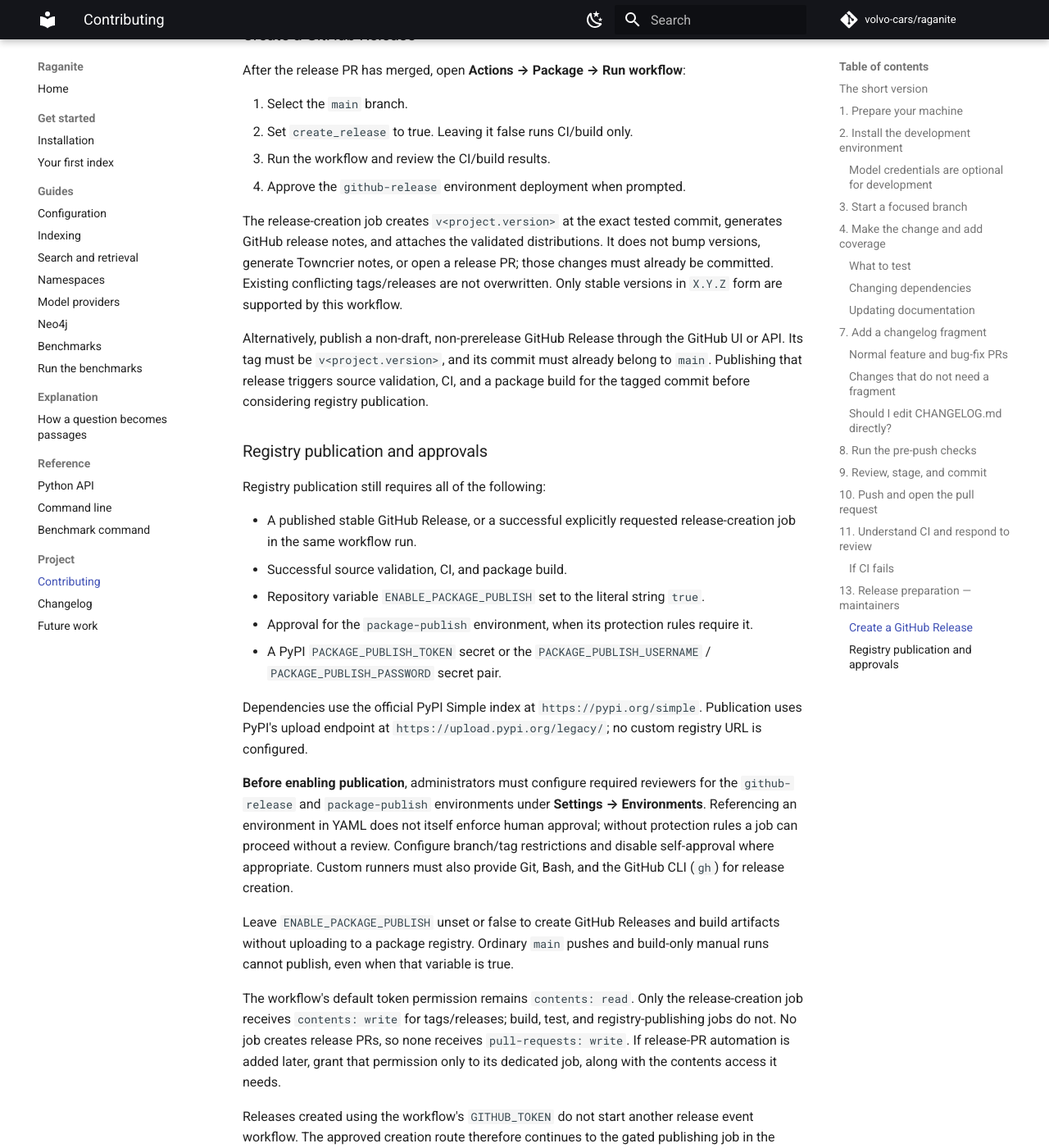
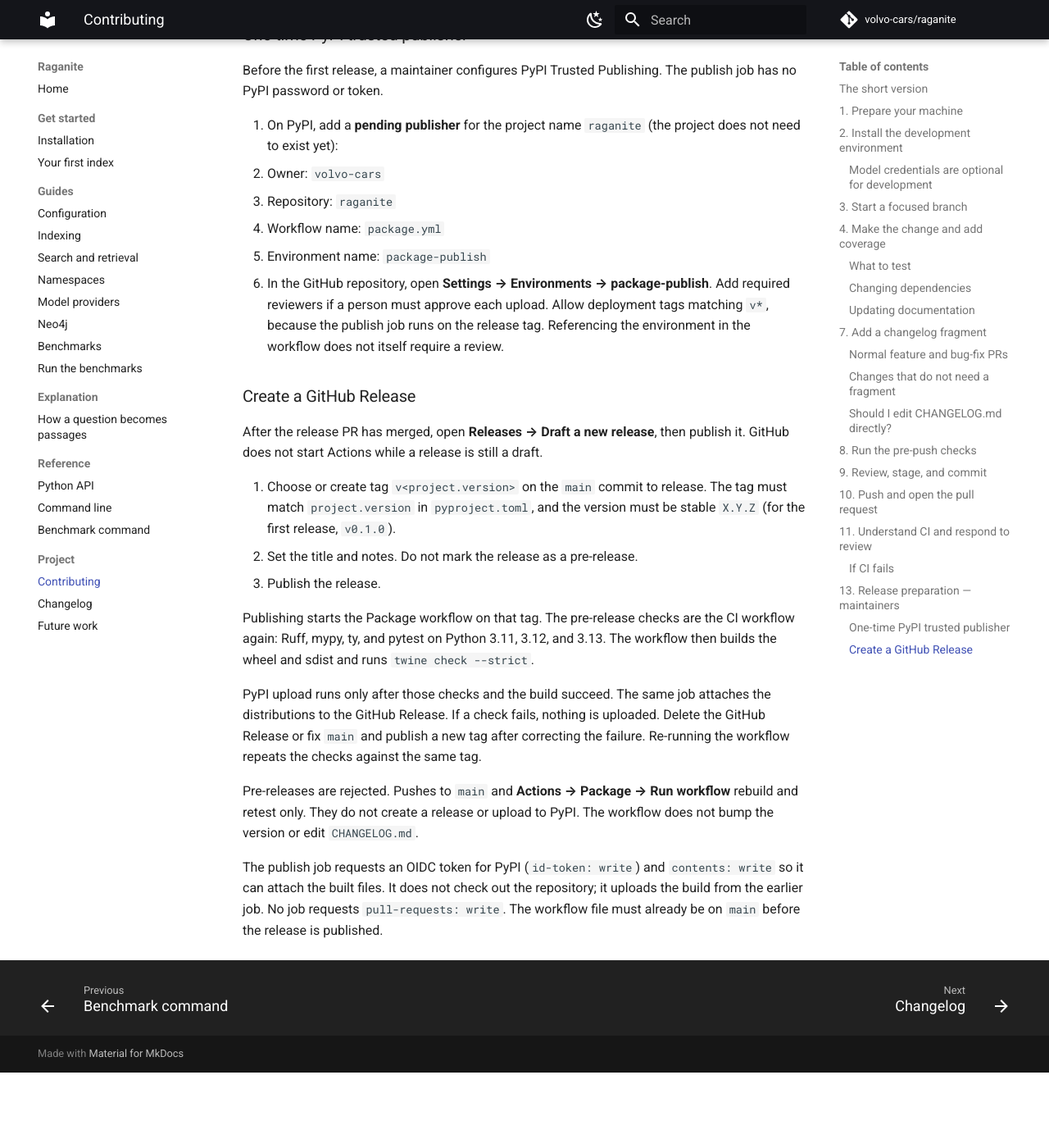
Before and after one commit to volvo-cars/raganite, an MkDocs documentation site: the page built from docs/contributing.md, in a window 1280 px wide and 1400 px high, scrolled down 8597 px. Shown: the whole window at 82% size. Built offline with MkDocs 1.6.1 and Material for MkDocs 9.7.7, drawn with Linux system fonts in a browser that asks for light colours; comment, search, counter and statistics services are not loaded; after the commit the page ends 9905 px from its top, so only the background shows below that; some of the changed text lies outside the part shown.

Commit message:
ci: prepare for publish release
- Replace credential-based uploads with PyPI OIDC authentication
- Attach validated distributions to the published GitHub release
- Keep main pushes and manual runs limited to checks and builds
- Document release setup and installation from PyPI
- Add project links to package metadata

```diff
--- a/docs/contributing.md
+++ b/docs/contributing.md
@@ -292,7 +292,7 @@ different retrieval mode or by silently excluding failed questions.
 ## 11. Understand CI and respond to review
 
 The `CI` workflow runs on pull requests, merge-queue events, and manual dispatch.
-It is also reused by the post-merge packaging workflow.
+It is also reused as the pre-release checks in the packaging workflow.
 
 | Job | What it does |
 | --- | --- |
@@ -368,65 +368,54 @@ asks. Prepare a focused release PR when the scope/version is agreed:
    an older cached tool, keeping validation compatible with newer build metadata.
 7. Commit the version, lockfile, generated notes, and consumed-fragment deletions
    in the release PR. Mark the PR as a release in the changelog exemption.
-8. Merge through the normal checks/reviews and verify the resulting package
-   artifacts. A normal `main` push builds packages but never publishes them.
-   Create the release through one of the approved routes below. A tag push
-   alone does not publish a package.
+8. Merge through the normal checks/reviews. A push to `main` builds the package
+   and runs the same checks, but it does not publish. A tag push alone does not
+   publish either. Create the release from the GitHub Releases page, as below.
+
+### One-time PyPI trusted publisher
+
+Before the first release, a maintainer configures PyPI Trusted Publishing.
+The publish job has no PyPI password or token.
+
+1. On PyPI, add a **pending publisher** for the project name `raganite` (the
+   project does not need to exist yet):
+   - Owner: `volvo-cars`
+   - Repository: `raganite`
+   - Workflow name: `package.yml`
+   - Environment name: `package-publish`
+2. In the GitHub repository, open **Settings → Environments → package-publish**.
+   Add required reviewers if a person must approve each upload. Allow deployment
+   tags matching `v*`, because the publish job runs on the release tag.
+   Referencing the environment in the workflow does not itself require a review.
 
 ### Create a GitHub Release
 
-After the release PR has merged, open **Actions → Package → Run workflow**:
+After the release PR has merged, open **Releases → Draft a new release**, then
+publish it. GitHub does not start Actions while a release is still a draft.
 
-1. Select the `main` branch.
-2. Set `create_release` to true. Leaving it false runs CI/build only.
-3. Run the workflow and review the CI/build results.
-4. Approve the `github-release` environment deployment when prompted.
+1. Choose or create tag `v<project.version>` on the `main` commit to release.
+   The tag must match `project.version` in `pyproject.toml`, and the version
+   must be stable `X.Y.Z` (for the first release, `v0.1.0`).
+2. Set the title and notes. Do not mark the release as a pre-release.
+3. Publish the release.
 
-The release-creation job creates `v<project.version>` at the exact tested commit,
-generates GitHub release notes, and attaches the validated distributions. It does
-not bump versions, generate Towncrier notes, or open a release PR; those changes
-must already be committed. Existing conflicting tags/releases are not overwritten.
-Only stable versions in `X.Y.Z` form are supported by this workflow.
+Publishing starts the Package workflow on that tag. The pre-release checks are
+the CI workflow again: Ruff, mypy, ty, and pytest on Python 3.11, 3.12, and
+3.13. The workflow then builds the wheel and sdist and runs
+`twine check --strict`.
 
-Alternatively, publish a non-draft, non-prerelease GitHub Release through the
-GitHub UI or API. Its tag must be `v<project.version>`, and its commit must already
-belong to `main`. Publishing that release triggers source validation, CI, and a
-package build for the tagged commit before considering registry publication.
+PyPI upload runs only after those checks and the build succeed. The same job
+attaches the distributions to the GitHub Release. If a check fails, nothing is
+uploaded. Delete the GitHub Release or fix `main` and publish a new tag after
+correcting the failure. Re-running the workflow repeats the checks against the
+same tag.
 
-### Registry publication and approvals
+Pre-releases are rejected. Pushes to `main` and **Actions → Package → Run
+workflow** rebuild and retest only. They do not create a release or upload to
+PyPI. The workflow does not bump the version or edit `CHANGELOG.md`.
 
-Registry publication still requires all of the following:
-
-- A published stable GitHub Release, or a successful explicitly requested
-  release-creation job in the same workflow run.
-- Successful source validation, CI, and package build.
-- Repository variable `ENABLE_PACKAGE_PUBLISH` set to the literal string `true`.
-- Approval for the `package-publish` environment, when its protection rules require it.
-- A PyPI `PACKAGE_PUBLISH_TOKEN` secret or the `PACKAGE_PUBLISH_USERNAME` /
-  `PACKAGE_PUBLISH_PASSWORD` secret pair.
-
-Dependencies use the official PyPI Simple index at `https://pypi.org/simple`.
-Publication uses PyPI's upload endpoint at `https://upload.pypi.org/legacy/`;
-no custom registry URL is configured.
-
-**Before enabling publication**, administrators must configure required reviewers
-for the `github-release` and `package-publish` environments under **Settings →
-Environments**. Referencing an environment in YAML does not itself enforce human
-approval; without protection rules a job can proceed without a review. Configure
-branch/tag restrictions and disable self-approval where appropriate. Custom
-runners must also provide Git, Bash, and the GitHub CLI (`gh`) for release creation.
-
-Leave `ENABLE_PACKAGE_PUBLISH` unset or false to create GitHub Releases and build
-artifacts without uploading to a package registry. Ordinary `main` pushes and
-build-only manual runs cannot publish, even when that variable is true.
-
-The workflow's default token permission remains `contents: read`. Only the
-release-creation job receives `contents: write` for tags/releases; build, test,
-and registry-publishing jobs do not. No job creates release PRs, so none receives
-`pull-requests: write`. If release-PR automation is added later, grant that
-permission only to its dedicated job, along with the contents access it needs.
-
-Releases created using the workflow's `GITHUB_TOKEN` do not start another release
-event workflow. The approved creation route therefore continues to the gated
-publishing job in the same run. Registry uploads reuse that run's validated
-distributions and deliberately fail on duplicate versions.
+The publish job requests an OIDC token for PyPI (`id-token: write`) and
+`contents: write` so it can attach the built files. It does not check out the
+repository; it uploads the build from the earlier job. No job requests
+`pull-requests: write`. The workflow file must already be on `main` before the
+release is published.
```
Also changed, not shown: CHANGELOG.md (+1 -1 lines), docs/getting-started/installation.md (+13 -0 lines), pyproject.toml (+7 -0 lines), 2 other files.
